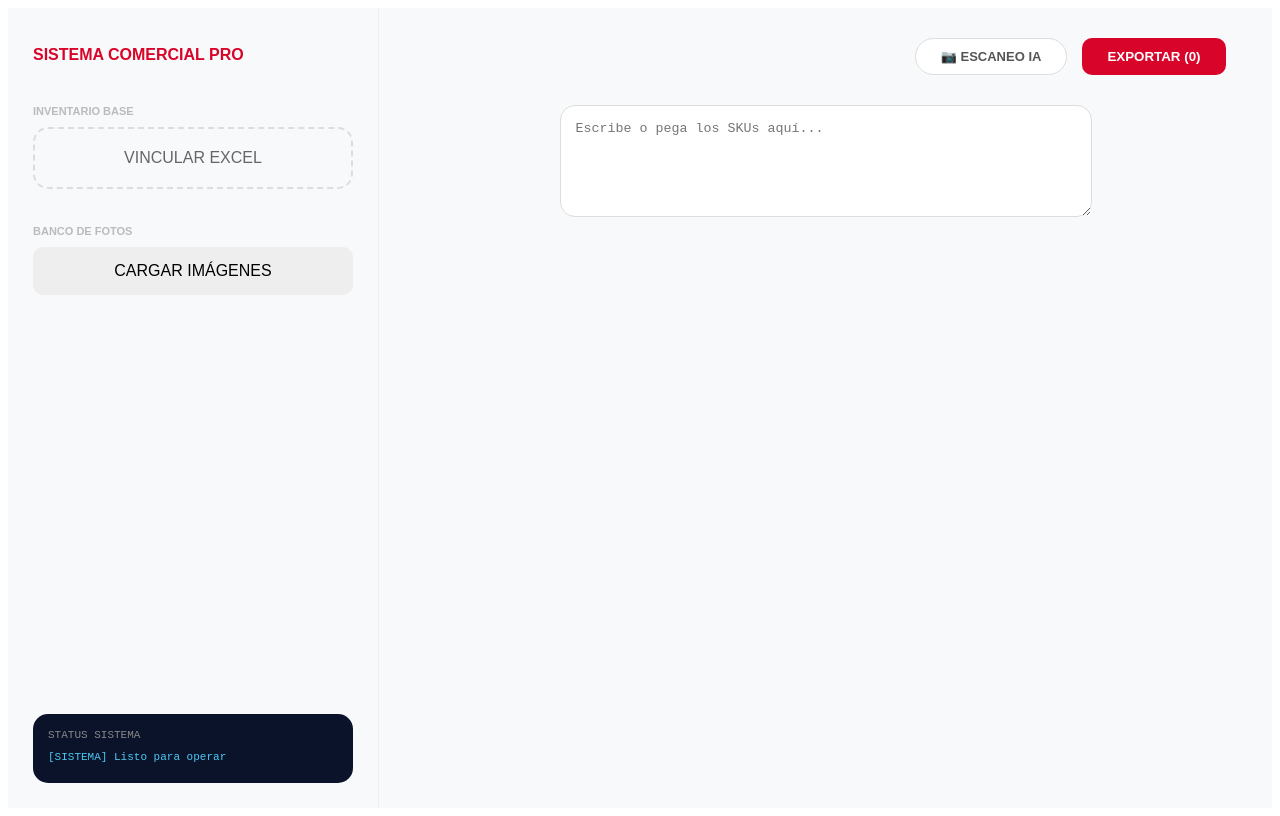
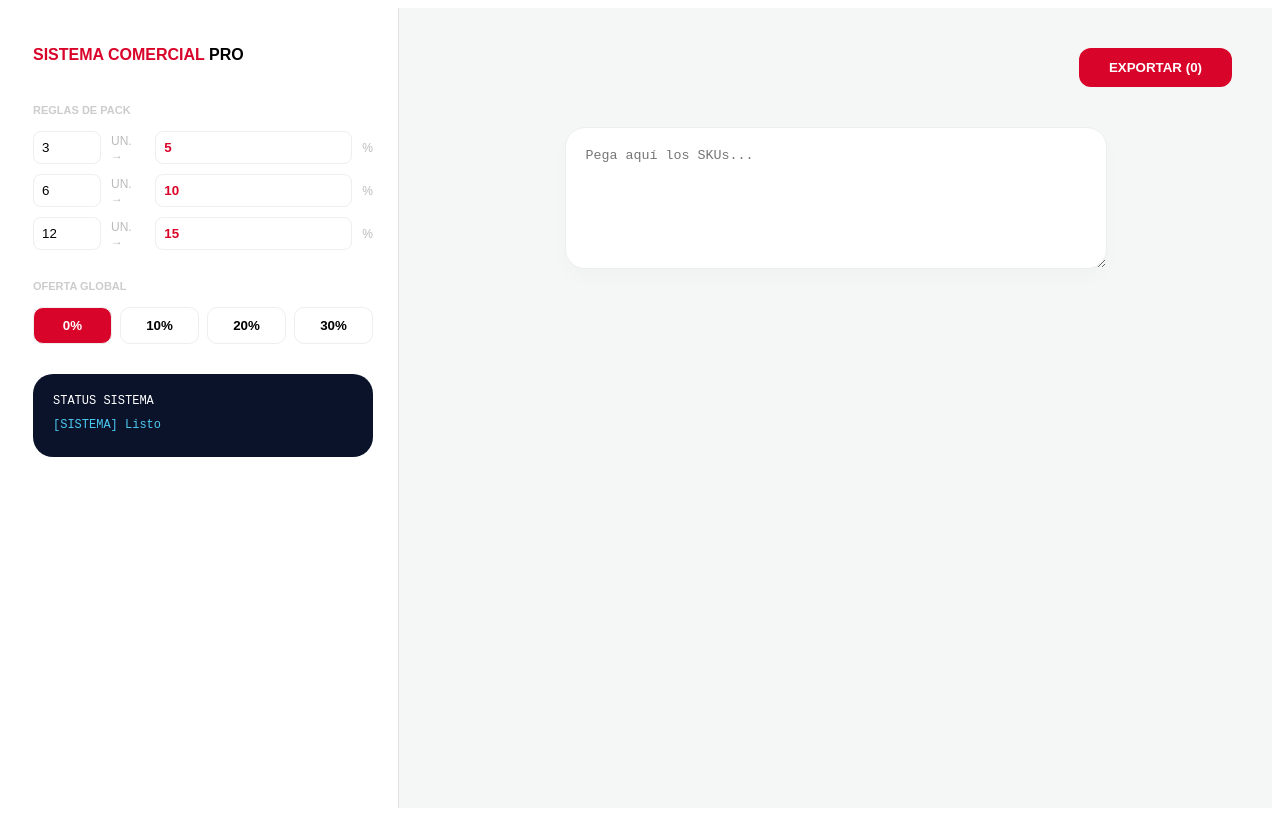
Before and after one commit to tabladamotosrepuestos-art/mi-app-estudio, a React (Vite) app in the folder mi-app-ai/: page / in a window 1280 px wide. Built offline with nearby package versions, Linux system fonts and the light colour scheme; no server answers; the HTML template or start-up script is replaced by a standard one.

Commit message:
Update App.tsx

```diff
--- a/mi-app-ai/src/App.tsx
+++ b/mi-app-ai/src/App.tsx
@@ -1,72 +1,29 @@
-import React, { useState } from 'react';
+import React, { useState, useMemo } from 'react';
 import { extractProductsFromList } from './services/geminiService';
 import * as XLSX from 'xlsx';
 
-// Definición del componente principal
 export default function App() {
-  // 1. Estados Globales
   const [skus, setSkus] = useState("");
   const [dbPrecios, setDbPrecios] = useState<any[]>([]);
   const [bancoFotos, setBancoFotos] = useState<Record<string, string>>({});
-  const [statusLog, setStatusLog] = useState<string[]>(["[SISTEMA] Listo para operar"]);
-  const [isScanning, setIsScanning] = useState(false);
+  const [statusLog, setStatusLog] = useState<string[]>(["[SISTEMA] Listo"]);
 
-  // 2. Funciones de Ayuda
-  const addLog = (msg: string) => {
-    setStatusLog(prev => [...prev.slice(-4), `> ${new Date().toLocaleTimeString()}: ${msg}`]);
+  // Estados para las Reglas de Pack y Oferta Global
+  const [ofertaGlobal, setOfertaGlobal] = useState(0);
+  const [reglasPack, setReglasPack] = useState({
+    pack1: { un: 3, desc: 5 },
+    pack2: { un: 6, desc: 10 },
+    pack3: { un: 12, desc: 15 }
+  });
+
+  const addLog = (msg: string) => setStatusLog(prev => [...prev.slice(-3), `> ${msg}`]);
+
+  // Función para calcular el precio final con descuentos
+  const calcularPrecioFinal = (precioBase: number) => {
+    const conDescuentoGlobal = precioBase * (1 - ofertaGlobal / 100);
+    return conDescuentoGlobal.toLocaleString('es-AR', { minimumFractionDigits: 2 });
   };
 
-  const handleIA = async (e: React.ChangeEvent<HTMLInputElement>) => {
-    const file = e.target.files?.[0];
-    if (!file) return;
-    setIsScanning(true);
-    addLog("Iniciando Escaneo IA...");
-    const reader = new FileReader();
-    reader.onloadend = async () => {
-      try {
-        const textFound = await extractProductsFromList(reader.result as string);
-        setSkus(textFound);
-        addLog("Escaneo completado");
-      } catch (err) {
-        addLog("Error en el escaneo IA");
-      } finally {
-        setIsScanning(false);
-      }
-    };
-    reader.readAsDataURL(file);
-  };
-
-  const handleExcelUpload = (e: React.ChangeEvent<HTMLInputElement>) => {
-    const file = e.target.files?.[0];
-    if (!file) return;
-    const reader = new FileReader();
-    reader.onload = (evt) => {
-      const bstr = evt.target?.result;
-      const wb = XLSX.read(bstr, { type: 'binary' });
-      const data = XLSX.utils.sheet_to_json(wb.Sheets[wb.SheetNames[0]]);
-      setDbPrecios(data);
-      addLog(`${data.length} productos vinculados desde Excel`);
-    };
-    reader.readAsBinaryString(file);
-  };
-
-  const handleBancoFotosUpload = (e: React.ChangeEvent<HTMLInputElement>) => {
-    const files = e.target.files;
-    if (!files) return;
-    const nuevoBanco: Record<string, string> = { ...bancoFotos };
-    Array.from(files).forEach(file => {
-      const reader = new FileReader();
-      reader.onloadend = () => {
-        const nombre = file.name.split('.')[0].toLowerCase();
-        nuevoBanco[nombre] = reader.result as string;
-        setBancoFotos({ ...nuevoBanco });
-        if (Object.keys(nuevoBanco).length % 5 === 0) addLog("Cargando banco de fotos...");
-      };
-      reader.readAsDataURL(file);
-    });
-  };
-
-  // 3. Renderizado de Card (Estilo Studio IA)
   const renderCard = (linea: string, index: number) => {
     const cod = linea.trim().toLowerCase();
     if (!cod) return null;
@@ -74,31 +31,29 @@ export default function App() {
     const foto = bancoFotos[cod];
 
     return (
-      <div key={index} style={{
-        width: '350px', backgroundColor: 'white', borderRadius: '30px',
-        overflow: 'hidden', boxShadow: '0 20px 40px rgba(0,0,0,0.1)', margin: '20px auto',
-        textAlign: 'left'
-      }}>
-        <div style={{ position: 'relative', height: '350px', backgroundColor: '#f0f0f0', display: 'flex', alignItems: 'center', justifyContent: 'center' }}>
-          <span style={{
-            position: 'absolute', top: '20px', left: '20px', backgroundColor: '#d90429',
-            color: 'white', padding: '5px 15px', borderRadius: '20px', fontWeight: 'bold', fontSize: '12px', zIndex: 1
-          }}>SKU: {cod.toUpperCase()}</span>
-          {foto ? (
-            <img src={foto} alt={cod} style={{ width: '100%', height: '100%', objectFit: 'cover' }} />
-          ) : (
-            <span style={{ color: '#ccc' }}>SIN IMAGEN</span>
-          )}
+      <div key={index} style={{ width: '380px', backgroundColor: 'white', borderRadius: '40px', overflow: 'hidden', boxShadow: '0 25px 50px rgba(0,0,0,0.15)', margin: '20px' }}>
+        <div style={{ position: 'relative', height: '380px', backgroundColor: '#f9f9f9' }}>
+          <div style={{ position: 'absolute', top: '25px', left: '25px', backgroundColor: '#d90429', color: 'white', padding: '6px 18px', borderRadius: '25px', fontWeight: 'bold', fontSize: '13px', zIndex: 2 }}>
+            SKU: {cod.toUpperCase()}
           </div>
-        <div style={{ backgroundColor: 'black', padding: '25px', color: 'white' }}>
-          <h2 style={{ fontSize: '18px', margin: 0, textTransform: 'uppercase', minHeight: '50px' }}>
-            {info?.descripcion || "PRODUCTO NO ENCONTRADO"}
+          {foto && <img src={foto} style={{ width: '100%', height: '100%', objectFit: 'cover' }} />}
+        </div>
+
+        <div style={{ backgroundColor: '#000', padding: '30px', color: 'white', position: 'relative' }}>
+          <h2 style={{ fontSize: '20px', margin: '0 0 10px 0', textTransform: 'uppercase', lineHeight: '1.2' }}>
+            {info?.descripcion || "PRODUCTO"}
           </h2>
-          <div style={{ display: 'flex', justifyContent: 'space-between', alignItems: 'center', marginTop: '10px' }}>
-            <span style={{ fontSize: '11px', color: '#666' }}>PVP UNITARIO</span>
-            <span style={{ color: '#d90429', fontSize: '28px', fontWeight: 'bold' }}>
-              ${info?.precio || "0,00"}
+          <div style={{ display: 'flex', justifyContent: 'space-between', alignItems: 'flex-end' }}>
+            <div>
+              <p style={{ fontSize: '10px', color: '#666', margin: 0 }}>SISTEMA COMERCIAL PROFESIONAL</p>
+              <p style={{ fontSize: '10px', color: '#666', margin: 0 }}>STUDIO IA</p>
+            </div>
+            <div style={{ textAlign: 'right' }}>
+              <span style={{ color: '#d90429', fontSize: '36px', fontWeight: 'bold' }}>
+                ${info ? calcularPrecioFinal(info.precio) : "0,00"}
               </span>
+              <p style={{ fontSize: '10px', color: '#666', margin: 0 }}>PVP UNITARIO</p>
+            </div>
           </div>
         </div>
       </div>
@@ -106,63 +61,60 @@ export default function App() {
   };
 
   return (
-    <div style={{ display: 'flex', height: '100vh', backgroundColor: '#f8f9fa', fontFamily: 'sans-serif' }}>
-      {/* Sidebar Izquierda */}
-      <aside style={{ width: '320px', padding: '25px', borderRight: '1px solid #eee', display: 'flex', flexDirection: 'column' }}>
-        <h1 style={{ color: '#d90429', fontSize: '16px', fontWeight: 'bold', marginBottom: '30px' }}>SISTEMA COMERCIAL PRO</h1>
+    <div style={{ display: 'flex', height: '100vh', backgroundColor: '#f4f7f6', fontFamily: 'sans-serif' }}>
+      {/* Sidebar de Configuración */}
+      <aside style={{ width: '340px', padding: '25px', borderRight: '1px solid #e0e0e0', overflowY: 'auto', backgroundColor: '#fff' }}>
+        <h1 style={{ fontSize: '16px', color: '#d90429', fontWeight: 'bold', marginBottom: '40px' }}>SISTEMA COMERCIAL <span style={{color:'#000'}}>PRO</span></h1>
 
-        <div style={{ marginBottom: '25px' }}>
-          <p style={{ fontSize: '11px', color: '#bbb', fontWeight: 'bold', marginBottom: '10px' }}>INVENTARIO BASE</p>
-          <label style={{ display: 'block', padding: '20px', border: '2px dashed #ddd', borderRadius: '15px', textAlign: 'center', cursor: 'pointer' }}>
-            <input type="file" hidden onChange={handleExcelUpload} accept=".xlsx,.xls" />
-            <span style={{ color: '#666' }}>{dbPrecios.length > 0 ? "✅ EXCEL CONECTADO" : "VINCULAR EXCEL"}</span>
-          </label>
+        {/* Reglas de Pack */}
+        <section style={{ marginBottom: '30px' }}>
+          <p style={{ fontSize: '11px', fontWeight: 'bold', color: '#ccc', marginBottom: '15px' }}>REGLAS DE PACK</p>
+          {[1, 2, 3].map(n => (
+            <div key={n} style={{ display: 'flex', alignItems: 'center', gap: '10px', marginBottom: '10px' }}>
+              <input type="number" style={{ width: '50px', padding: '8px', borderRadius: '8px', border: '1px solid #eee' }} defaultValue={n === 1 ? 3 : n === 2 ? 6 : 12} />
+              <span style={{ fontSize: '12px', color: '#bbb' }}>UN. →</span>
+              <input type="number" style={{ flex: 1, padding: '8px', borderRadius: '8px', border: '1px solid #eee', color: '#d90429', fontWeight: 'bold' }} defaultValue={n === 1 ? 5 : n === 2 ? 10 : 15} />
+              <span style={{ fontSize: '12px', color: '#bbb' }}>%</span>
             </div>
+          ))}
+        </section>
 
-        <div style={{ marginBottom: '25px' }}>
-          <p style={{ fontSize: '11px', color: '#bbb', fontWeight: 'bold', marginBottom: '10px' }}>BANCO DE FOTOS</p>
-          <label style={{ display: 'block', padding: '15px', backgroundColor: '#eee', borderRadius: '10px', textAlign: 'center', cursor: 'pointer' }}>
-            <input type="file" hidden multiple onChange={handleBancoFotosUpload} accept="image/*" />
-            CARGAR IMÁGENES
-          </label>
+        {/* Oferta Global */}
+        <section style={{ marginBottom: '30px' }}>
+          <p style={{ fontSize: '11px', fontWeight: 'bold', color: '#ccc', marginBottom: '15px' }}>OFERTA GLOBAL</p>
+          <div style={{ display: 'flex', gap: '8px' }}>
+            {[0, 10, 20, 30].map(pct => (
+              <button key={pct} onClick={() => setOfertaGlobal(pct)} style={{ flex: 1, padding: '10px', borderRadius: '10px', border: '1px solid #eee', backgroundColor: ofertaGlobal === pct ? '#d90429' : 'white', color: ofertaGlobal === pct ? 'white' : 'black', fontWeight: 'bold', cursor: 'pointer' }}>
+                {pct}%
+              </button>
+            ))}
           </div>
+        </section>
 
-        <div style={{ marginTop: 'auto', backgroundColor: '#0b132b', padding: '15px', borderRadius: '15px', color: '#4cc9f0', fontSize: '11px', fontFamily: 'monospace' }}>
-          <p style={{ margin: '0 0 10px 0', color: '#888' }}>STATUS SISTEMA</p>
+        <div style={{ backgroundColor: '#0b132b', padding: '20px', borderRadius: '20px', color: '#4cc9f0', fontSize: '12px', fontFamily: 'monospace' }}>
+          <p style={{ margin: '0 0 10px 0', color: '#fff' }}>STATUS SISTEMA</p>
           {statusLog.map((log, i) => <div key={i} style={{ marginBottom: '5px' }}>{log}</div>)}
         </div>
       </aside>
 
-      {/* Área Central */}
-      <main style={{ flex: 1, padding: '30px', overflowY: 'auto', display: 'flex', flexDirection: 'column', alignItems: 'center' }}>
-        <div style={{ width: '100%', maxWidth: '800px', display: 'flex', justifyContent: 'flex-end', gap: '15px', marginBottom: '30px' }}>
-          <label style={{
-            backgroundColor: 'white', color: '#555', border: '1px solid #ddd', padding: '10px 25px',
-            borderRadius: '25px', cursor: 'pointer', fontWeight: 'bold', fontSize: '13px'
-          }}>
-            <input type="file" hidden accept="image/*" onChange={handleIA} />
-            📷 {isScanning ? "PROCESANDO..." : "ESCANEO IA"}
-          </label>
-          <button style={{
-            backgroundColor: '#d90429', color: 'white', border: 'none', padding: '10px 25px',
-            borderRadius: '10px', fontWeight: 'bold', cursor: 'pointer'
-          }}>
+      {/* Main Content */}
+      <main style={{ flex: 1, padding: '40px', overflowY: 'auto' }}>
+        <div style={{ display: 'flex', justifyContent: 'flex-end', marginBottom: '40px' }}>
+           <button style={{ backgroundColor: '#d90429', color: 'white', border: 'none', padding: '12px 30px', borderRadius: '12px', fontWeight: 'bold', cursor: 'pointer' }}>
              EXPORTAR ({skus.split('\n').filter(s => s.trim()).length})
            </button>
         </div>
 
+        <div style={{ display: 'flex', flexDirection: 'column', alignItems: 'center' }}>
           <textarea
-          placeholder="Escribe o pega los SKUs aquí..."
             value={skus}
             onChange={(e) => setSkus(e.target.value)}
-          style={{
-            width: '100%', maxWidth: '500px', height: '80px', padding: '15px',
-            borderRadius: '15px', border: '1px solid #ddd', marginBottom: '30px', outline: 'none'
-          }}
+            placeholder="Pega aquí los SKUs..."
+            style={{ width: '100%', maxWidth: '500px', height: '100px', borderRadius: '20px', padding: '20px', border: '1px solid #eee', boxShadow: '0 10px 20px rgba(0,0,0,0.02)', outline: 'none', marginBottom: '40px' }}
           />
-
-        <div style={{ display: 'flex', flexWrap: 'wrap', gap: '20px', justifyContent: 'center', width: '100%' }}>
+          <div style={{ display: 'flex', flexWrap: 'wrap', justifyContent: 'center' }}>
             {skus.split('\n').map((linea, i) => renderCard(linea, i))}
+          </div>
         </div>
       </main>
     </div>
```
Lines whose indentation alone changed are shown as unchanged.
